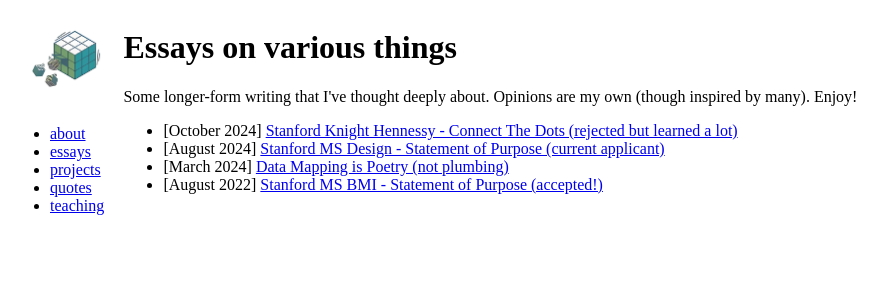
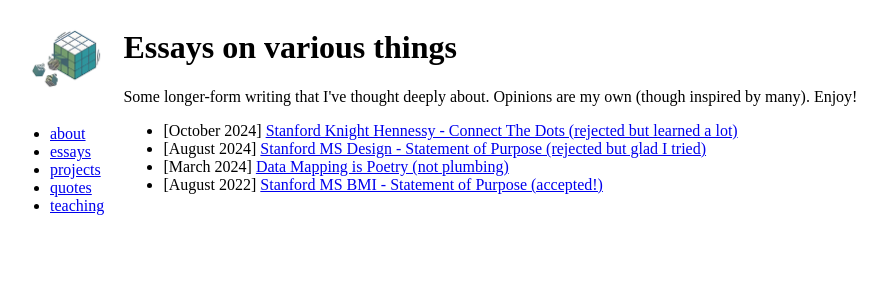
Before and after one commit to ericpan64/ericpan64.github.io, a SvelteKit app in the folder app/: page /essays in a window 1280 px wide. Shown: the top 300 px of the page, without its empty margins (15-902 px from the left). Built offline with nearby package versions, Linux system fonts and the light colour scheme.

Commit message:
Add application rejection

```diff
--- a/app/src/routes/essays/+page.svelte
+++ b/app/src/routes/essays/+page.svelte
@@ -39,7 +39,8 @@
         </li>
         <li>
             [August 2024] <a href="/essays/2024-8_MS-Design-SOP"
-                >Stanford MS Design - Statement of Purpose (current applicant)</a
+                >Stanford MS Design - Statement of Purpose (rejected but glad I
+                tried)</a
             >
         </li>
         <li>
```
Also changed, not shown: app/static/writing/essays/2024-8_MS-Design-SOP.md (+1 -1 lines).
